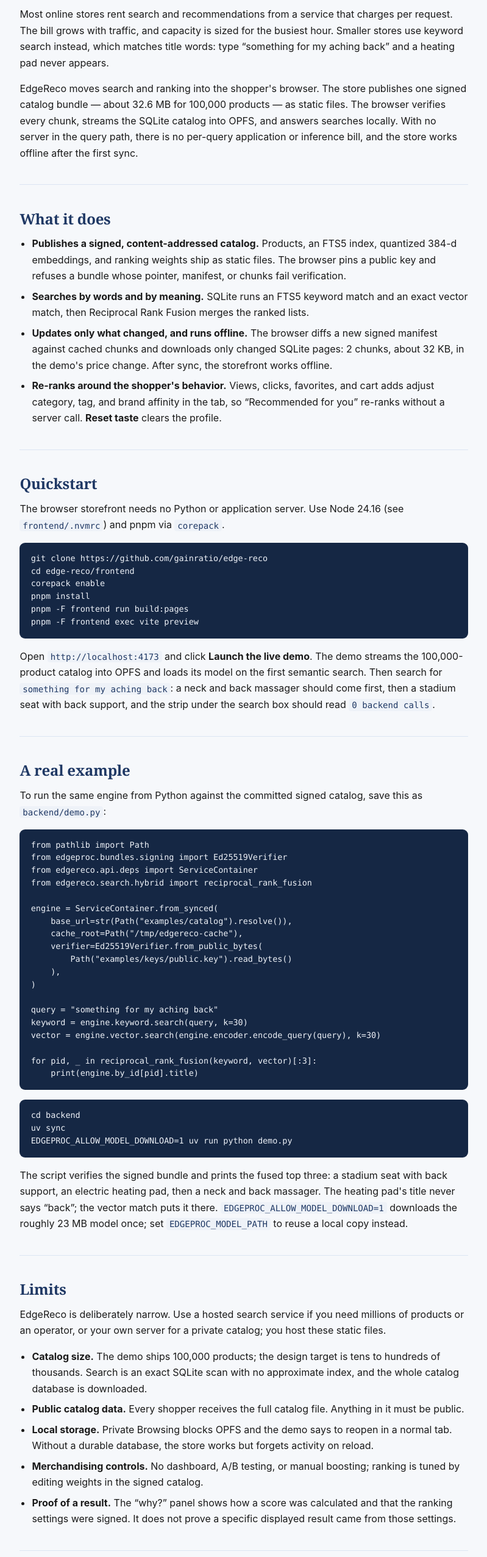
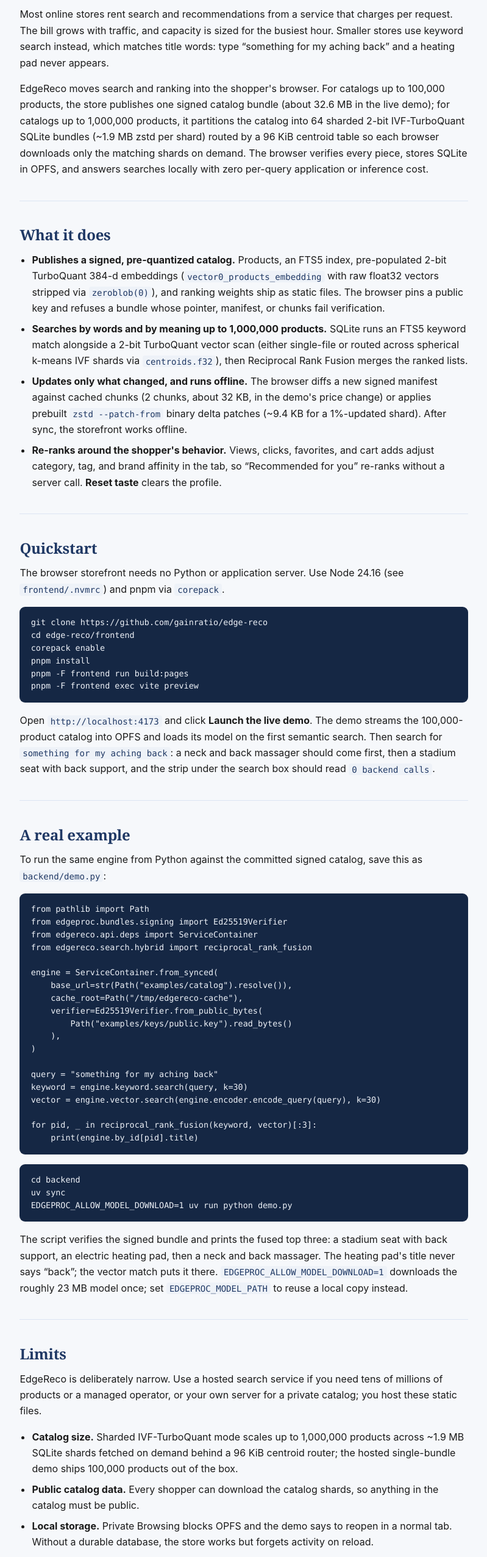
Before and after one commit to gainratio/open-source-hub, a website: page edge-reco/index.html in a window 1280 px wide. Shown: the part 883-3436 px from the top of the page at 61% size, without its empty margins (240-1039 px from the left). Drawn offline with Linux system fonts and the light colour scheme.

Commit message:
docs(hub): update EdgeReco scale to 1,000,000 products via sharded IVF-TurboQuant (#8)
Co-authored-by: OpenAI Codex <noreply@openai.com>

```diff
--- a/edge-reco/index.html
+++ b/edge-reco/index.html
@@ -13,15 +13,15 @@
 <section aria-labelledby="problem">
 <h2 id="problem">The problem</h2>
 <p>Most online stores rent search and recommendations from a service that charges per request. The bill grows with traffic, and capacity is sized for the busiest hour. Smaller stores use keyword search instead, which matches title words: type “something for my aching back” and a heating pad never appears.</p>
-<p>EdgeReco moves search and ranking into the shopper's browser. The store publishes one signed catalog bundle — about 32.6 MB for 100,000 products — as static files. The browser verifies every chunk, streams the SQLite catalog into OPFS, and answers searches locally. With no server in the query path, there is no per-query application or inference bill, and the store works offline after the first sync.</p>
+<p>EdgeReco moves search and ranking into the shopper's browser. For catalogs up to 100,000 products, the store publishes one signed catalog bundle (about 32.6 MB in the live demo); for catalogs up to 1,000,000 products, it partitions the catalog into 64 sharded 2-bit IVF-TurboQuant SQLite bundles (~1.9 MB zstd per shard) routed by a 96 KiB centroid table so each browser downloads only the matching shards on demand. The browser verifies every piece, stores SQLite in OPFS, and answers searches locally with zero per-query application or inference cost.</p>
 </section>
 
 <section aria-labelledby="what-it-does">
 <h2 id="what-it-does">What it does</h2>
 <ul>
-<li><strong>Publishes a signed, content-addressed catalog.</strong> Products, an FTS5 index, quantized 384-d embeddings, and ranking weights ship as static files. The browser pins a public key and refuses a bundle whose pointer, manifest, or chunks fail verification.</li>
-<li><strong>Searches by words and by meaning.</strong> SQLite runs an FTS5 keyword match and an exact vector match, then Reciprocal Rank Fusion merges the ranked lists.</li>
-<li><strong>Updates only what changed, and runs offline.</strong> The browser diffs a new signed manifest against cached chunks and downloads only changed SQLite pages: 2 chunks, about 32 KB, in the demo's price change. After sync, the storefront works offline.</li>
+<li><strong>Publishes a signed, pre-quantized catalog.</strong> Products, an FTS5 index, pre-populated 2-bit TurboQuant 384-d embeddings (<code>vector0_products_embedding</code> with raw float32 vectors stripped via <code>zeroblob(0)</code>), and ranking weights ship as static files. The browser pins a public key and refuses a bundle whose pointer, manifest, or chunks fail verification.</li>
+<li><strong>Searches by words and by meaning up to 1,000,000 products.</strong> SQLite runs an FTS5 keyword match alongside a 2-bit TurboQuant vector scan (either single-file or routed across spherical k-means IVF shards via <code>centroids.f32</code>), then Reciprocal Rank Fusion merges the ranked lists.</li>
+<li><strong>Updates only what changed, and runs offline.</strong> The browser diffs a new signed manifest against cached chunks (2 chunks, about 32 KB, in the demo's price change) or applies prebuilt <code>zstd --patch-from</code> binary delta patches (~9.4 KB for a 1%-updated shard). After sync, the storefront works offline.</li>
 <li><strong>Re-ranks around the shopper's behavior.</strong> Views, clicks, favorites, and cart adds adjust category, tag, and brand affinity in the tab, so “Recommended for you” re-ranks without a server call. <strong>Reset taste</strong> clears the profile.</li>
 </ul>
 </section>
@@ -68,10 +68,10 @@ EDGEPROC_ALLOW_MODEL_DOWNLOAD=1 uv run python demo.py</code></pre>
 
 <section aria-labelledby="limits">
 <h2 id="limits">Limits</h2>
-<p>EdgeReco is deliberately narrow. Use a hosted search service if you need millions of products or an operator, or your own server for a private catalog; you host these static files.</p>
+<p>EdgeReco is deliberately narrow. Use a hosted search service if you need tens of millions of products or a managed operator, or your own server for a private catalog; you host these static files.</p>
 <ul>
-<li><strong>Catalog size.</strong> The demo ships 100,000 products; the design target is tens to hundreds of thousands. Search is an exact SQLite scan with no approximate index, and the whole catalog database is downloaded.</li>
-<li><strong>Public catalog data.</strong> Every shopper receives the full catalog file. Anything in it must be public.</li>
+<li><strong>Catalog size.</strong> Sharded IVF-TurboQuant mode scales up to 1,000,000 products across ~1.9 MB SQLite shards fetched on demand behind a 96 KiB centroid router; the hosted single-bundle demo ships 100,000 products out of the box.</li>
+<li><strong>Public catalog data.</strong> Every shopper can download the catalog shards, so anything in the catalog must be public.</li>
 <li><strong>Local storage.</strong> Private Browsing blocks OPFS and the demo says to reopen in a normal tab. Without a durable database, the store works but forgets activity on reload.</li>
 <li><strong>Merchandising controls.</strong> No dashboard, A/B testing, or manual boosting; ranking is tuned by editing weights in the signed catalog.</li>
 <li><strong>Proof of a result.</strong> The “why?” panel shows how a score was calculated and that the ranking settings were signed. It does not prove a specific displayed result came from those settings.</li>
--- a/llms.txt
+++ b/llms.txt
@@ -13,7 +13,7 @@
   - Hub overview: https://open-source.gainratio.com/aml-filter/
   - Trust & cryptographic verification: https://aml-filter.com/trust/
   - Source: https://github.com/gainratio/aml-filter
-- [EdgeReco](https://edge-reco.com/): On-device ecommerce search, hybrid BM25 + vector retrieval (SQLite FTS5 + `sqlite-vector` with Reciprocal Rank Fusion), and session-aware product recommendations running entirely in the shopper's browser from a signed catalog bundle.
+- [EdgeReco](https://edge-reco.com/): On-device ecommerce search, hybrid BM25 + 2-bit `TurboQuant` vector retrieval (SQLite FTS5 + `sqlite-vector` with Reciprocal Rank Fusion), and session-aware product recommendations scaling up to 1,000,000 products via sharded `IVF-TurboQuant` SQLite bundles (with a 100,000-product live demo storefront) running entirely in the shopper's browser.
   - Hub overview: https://open-source.gainratio.com/edge-reco/
   - On-device search architecture: https://edge-reco.com/on-device-search
   - Source: https://github.com/gainratio/edge-reco
@@ -28,7 +28,7 @@
 - [@gainratio/browser (`edgeproc-browser`)](https://browser.gainratio.com/): Browser runtime for Ed25519-signed, SHA-256 content-addressed data bundles with anti-rollback sequence checks and OPFS/IndexedDB persistence.
   - Hub overview: https://open-source.gainratio.com/edgeproc-browser/
   - Source: https://github.com/gainratio/edgeproc-browser (npm: `@gainratio/browser`)
-- [edge-proc](https://open-source.gainratio.com/edge-proc/): Python substrate for publishing and delta-syncing Ed25519-signed, FastCDC content-addressed search bundles with offline FAISS + BM25 Reciprocal Rank Fusion.
+- [edge-proc](https://open-source.gainratio.com/edge-proc/): Python substrate for publishing and delta-syncing Ed25519-signed, FastCDC content-addressed search bundles (plus prebuilt `zstd --patch-from` static binary delta patches) with offline FAISS + BM25 Reciprocal Rank Fusion.
   - Source: https://github.com/gainratio/edge-proc (PyPI: `edge-proc`)
 - [edgeproc-core](https://open-source.gainratio.com/edgeproc-core/): Multi-tenant vector-index partitioning protocol (`GlobalPartitionStrategy`, `NamespacePartitionStrategy`, `BucketedPartitionStrategy`) and RFC 9457 Problem Details error registry.
   - Source: https://github.com/gainratio/edgeproc-core (PyPI: `edgeproc-core`)
```
Also changed, not shown: edge-proc/index.html (+1 -1 lines), index.html (+1 -1 lines).
